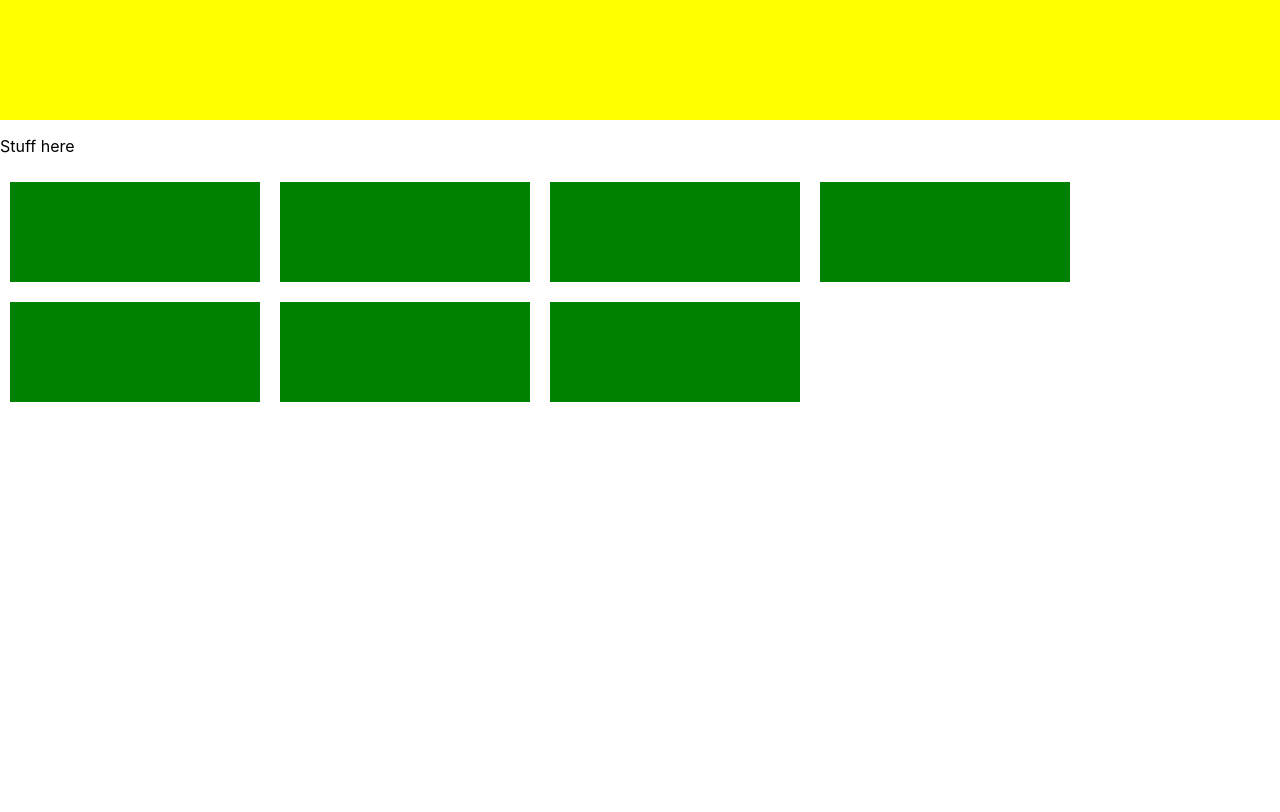
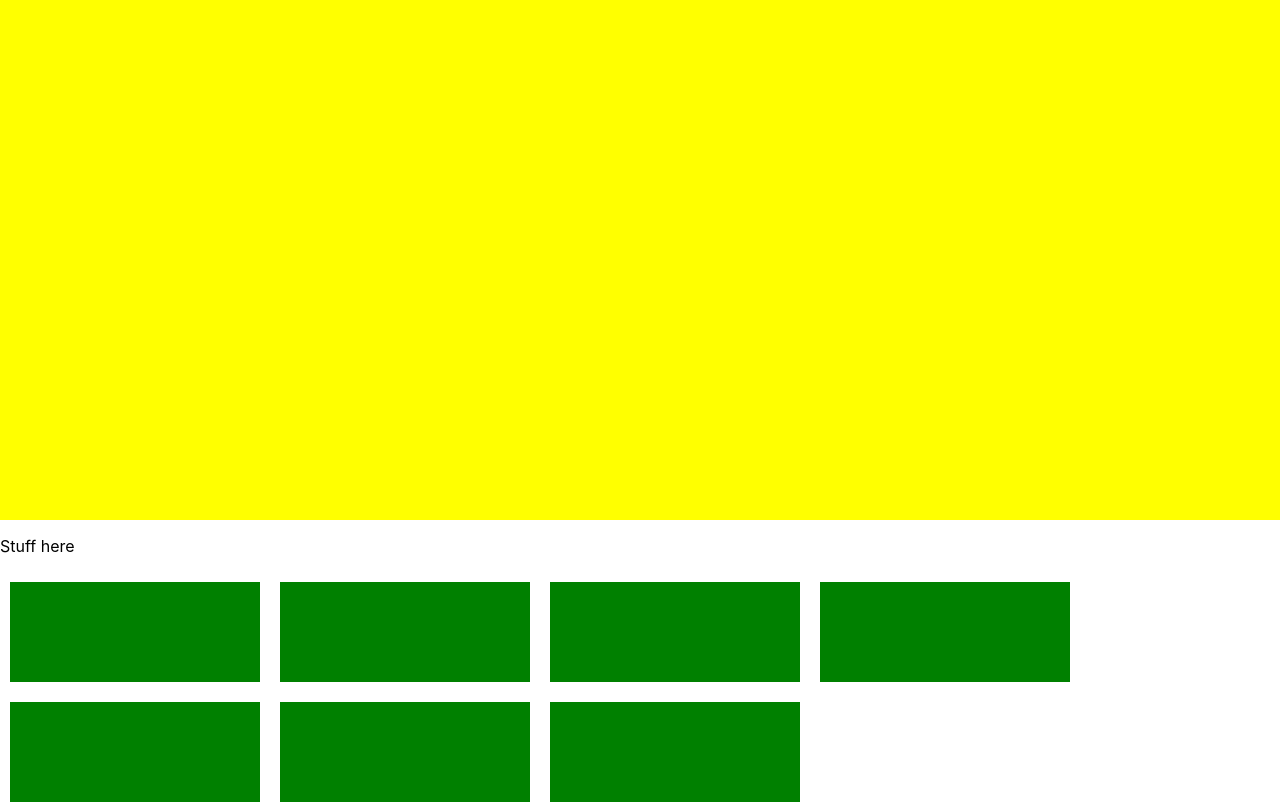
Before and after one commit to trandromeda/kindred-app, a React (Create React App) app: page / in a window 1280 px wide. Shown: the part 280-1092 px from the top of the page. Before the commit the page ends 800 px from the top, so only its background shows below. Built offline with nearby package versions, Linux system fonts and the light colour scheme.

Commit message:
fiddling around with Routes arggh

```diff
--- a/src/App.js
+++ b/src/App.js
@@ -1,14 +1,11 @@
 import React, { Component } from 'react';
 import styled from 'styled-components';
-import logo from './logo.svg';
+import { BrowserRouter as Router, Route, Link, Switch, withRouter } from "react-router-dom";
+
 import './App.css';
 
 import { Header, LessonBox } from './components';
-
-const LessonsContainer = styled.div`
-  display: flex;
-  flex-wrap: wrap;
-`
+import { Home, Lesson } from './views';
 
 class App extends Component {
   render() {
@@ -18,10 +15,12 @@ class App extends Component {
     return (
       <div>
         <Header />
-        <p>Stuff here</p>
-        <LessonsContainer>
-          {lessons}
-        </LessonsContainer>
+          <Router>
+            <Switch>
+              <Route exact path="/" component={Home} />
+              <Route path="lessons/:lessonId" component={withRouter(Lesson)} />
+            </Switch>
+          </Router>
       </div>
     );
   }
--- /dev/null
+++ b/src/views/home.js
@@ -0,0 +1,31 @@
+import React, { Component } from 'react';
+import styled from 'styled-components';
+import { BrowserRouter as Router, Route, Link } from "react-router-dom";
+
+import '../App.css';
+
+import { Header, LessonBox } from '../components';
+
+const LessonsContainer = styled.div`
+  display: flex;
+  flex-wrap: wrap;
+`
+
+class App extends Component {
+  render() {
+    const lessons = [0,1,2,3, 4, 5, 6].map(lesson => {
+      return <Link to={`lessons/${lesson}`}><LessonBox /></Link>
+    })
+    return (
+      <div>
+        <Header />
+        <p>Stuff here</p>
+        <LessonsContainer>
+          {lessons}
+        </LessonsContainer>
+      </div>
+    );
+  }
+}
+
+export default App;
--- /dev/null
+++ b/src/views/index.js
@@ -0,0 +1,7 @@
+import Home from './home';
+import Lesson from './lesson';
+
+export {
+    Home,
+    Lesson,
+}
--- a/src/views/lesson.js
+++ b/src/views/lesson.js
@@ -0,0 +1,19 @@
+import React, { Component } from 'react';
+import styled from 'styled-components';
+import { BrowserRouter as Router, Route, Link, withRouter } from "react-router-dom";
+
+import { Header, LessonBox } from '../components';
+
+class Lesson extends Component {
+  render() {
+    console.log(this.props.match)
+    return (
+      <div>
+          <h1>Lesson</h1>
+          <p>Something</p>
+      </div>
+    );
+  }
+}
+
+export default Lesson;
```
